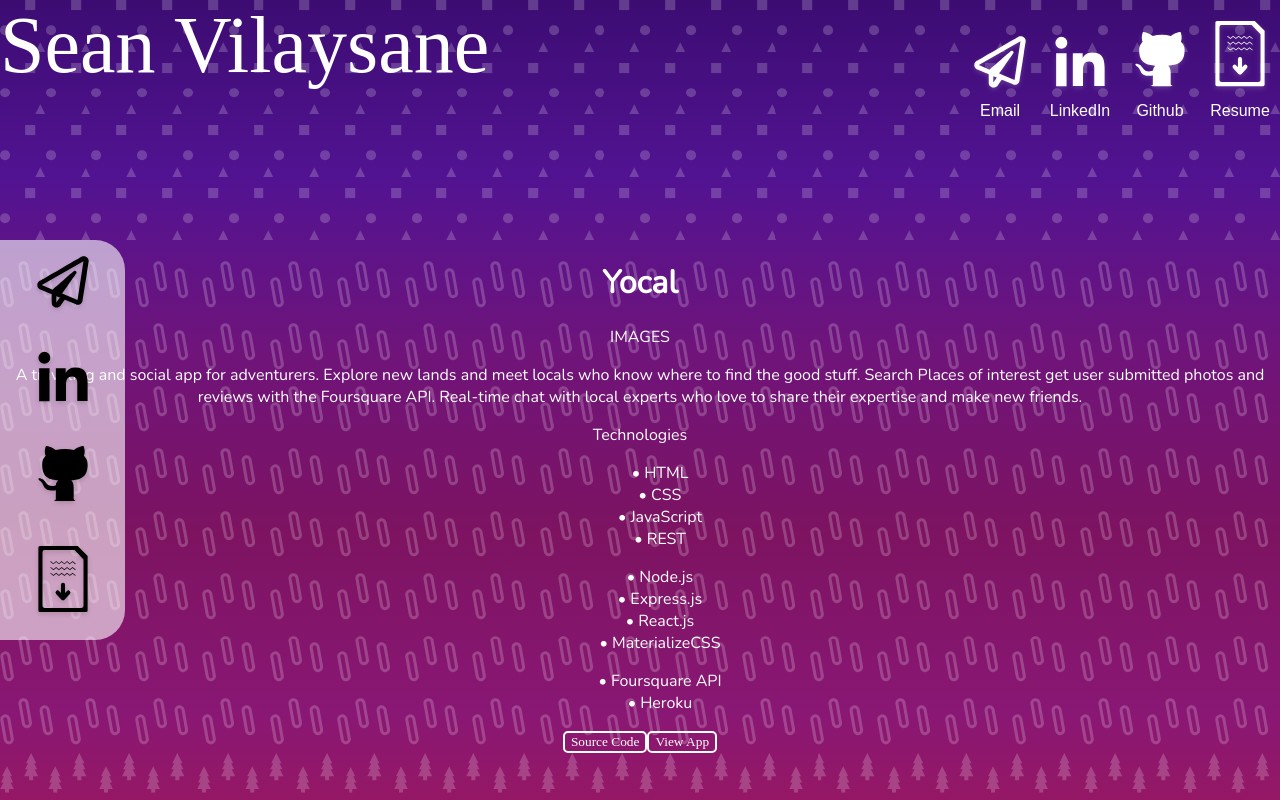
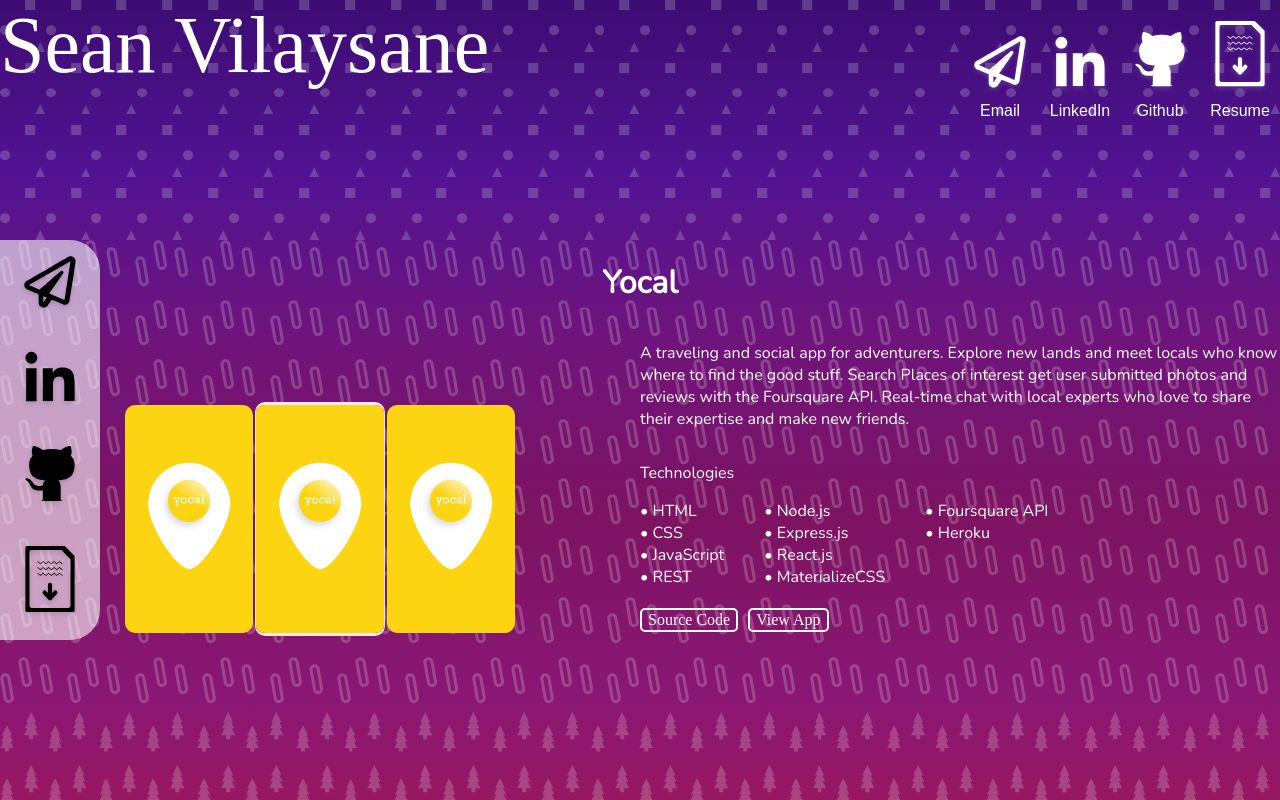
Before and after one commit to sutthirath/spa-portfolio, a React (Create React App) app: page / in a window 1280 px wide. Shown: the top 800 px of the page. Built offline with nearby package versions, Linux system fonts and the light colour scheme; a web font is replaced by a local one.

Commit message:
completed yocal section except for gif

```diff
--- a/src/components/Form.js
+++ b/src/components/Form.js
@@ -112,7 +112,8 @@ const styles = {
     filter: "invert(1)"
   },
   text: {
-    fontSize: "2em"
+    fontSize: "2em",
+    margin: ".3em"
   }
 };
 
--- a/src/components/SideBar.js
+++ b/src/components/SideBar.js
@@ -33,7 +33,7 @@ const styles = {
     alignItems: "center",
     backgroundColor: "rgba(255, 255, 255, 0.6)",
     height: "400px",
-    width: "125px",
+    width: "100px",
     borderTopRightRadius: "30px",
     borderBottomRightRadius: "30px",
     position: "fixed",
--- a/src/components/projects/Yocal.js
+++ b/src/components/projects/Yocal.js
@@ -1,11 +1,21 @@
 import React from "react";
+
+import yocal1 from "../../images/yocal1.png";
 
 function Yocal() {
   return (
     <div style={styles.container}>
-      <h1>Yocal</h1>
-      <div>IMAGES</div>
-      <div>
+      <h1 style={styles.title}>Yocal</h1>
+      <div style={styles.images}>
+        <img src={yocal1} style={styles.image} alt="yocal logo" />
+        <img
+          src={yocal1}
+          style={{ ...styles.image, ...styles.gif }}
+          alt="yocal logo"
+        />
+        <img src={yocal1} style={styles.image} alt="yocal logo" />
+      </div>
+      <div style={styles.detail}>
         <p>
           A traveling and social app for adventurers. Explore new lands and meet
           locals who know where to find the good stuff. Search Places of
@@ -14,9 +24,10 @@ function Yocal() {
           expertise and make new friends.
         </p>
       </div>
-      <div>
+      <div style={styles.tech}>
         <p>Technologies</p>
-        <ul style={styles.list}>
+        <div style={styles.listContainer}>
+          <ul style={{ ...styles.list, ...styles.listOne }}>
             <li>• HTML</li>
             <li>• CSS</li>
             <li>• JavaScript</li>
@@ -33,7 +44,8 @@ function Yocal() {
             <li>• Heroku</li>
           </ul>
         </div>
-      <div>
+      </div>
+      <div style={styles.links}>
         <button style={styles.button}>Source Code</button>
         <button style={styles.button}>View App</button>
       </div>
@@ -46,17 +58,69 @@ const styles = {
     margin: "0",
     padding: "0",
     width: "100%",
+    display: "grid",
+    gridTemplateRows: "auto",
+    gridTemplateColumns: "1fr 1fr",
+    gridTemplateAreas: `
+    "title title"
+    "images detail"
+    "images tech"
+    "images links"
+    `,
     textAlign: "center"
   },
+  title: {
+    gridArea: "title"
+  },
+  images: {
+    gridArea: "images",
+    display: "flex",
+    justifyContent: "center",
+    alignItems: "center"
+  },
+  detail: {
+    gridArea: "detail",
+    textAlign: "left"
+  },
+  tech: {
+    gridArea: "tech",
+    textAlign: "left"
+  },
+  links: {
+    gridArea: "links",
+    textAlign: "left"
+  },
+  image: {
+    maxWidth: "8em",
+    borderRadius: "10px",
+    margin: "0 1px"
+  },
+  gif: {
+    border: "3px solid rgba(255,255,255,.9)",
+    borderLeft: "1px solid rgba(255,255,255,.9)",
+    borderRight: "1px solid rgba(255,255,255,.9)"
+  },
+  listContainer: {
+    display: "flex",
+    flexDireaction: "row",
+    justifyContent: "start"
+  },
   list: {
-    listStyleType: "none"
+    listStyleType: "none",
+    textAlign: "left",
+    margin: "0"
+  },
+  listOne: {
+    paddingLeft: "0"
   },
   button: {
     fontFamily: "Damion",
+    fontSize: "16px",
     color: "white",
     backgroundColor: "transparent",
     border: "2px solid white",
-    borderRadius: "5px"
+    borderRadius: "5px",
+    margin: "20px 10px 5em 0"
   }
 };
 
```
Also changed, not shown: src/images/yocal1.png (added). Lines whose indentation alone changed are shown as unchanged.
